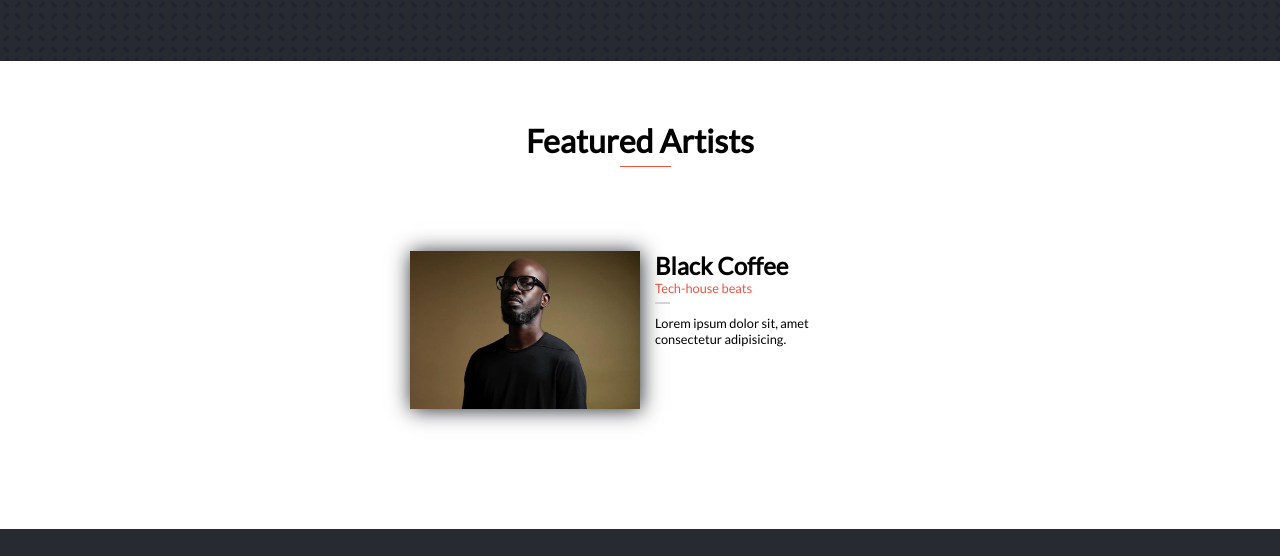
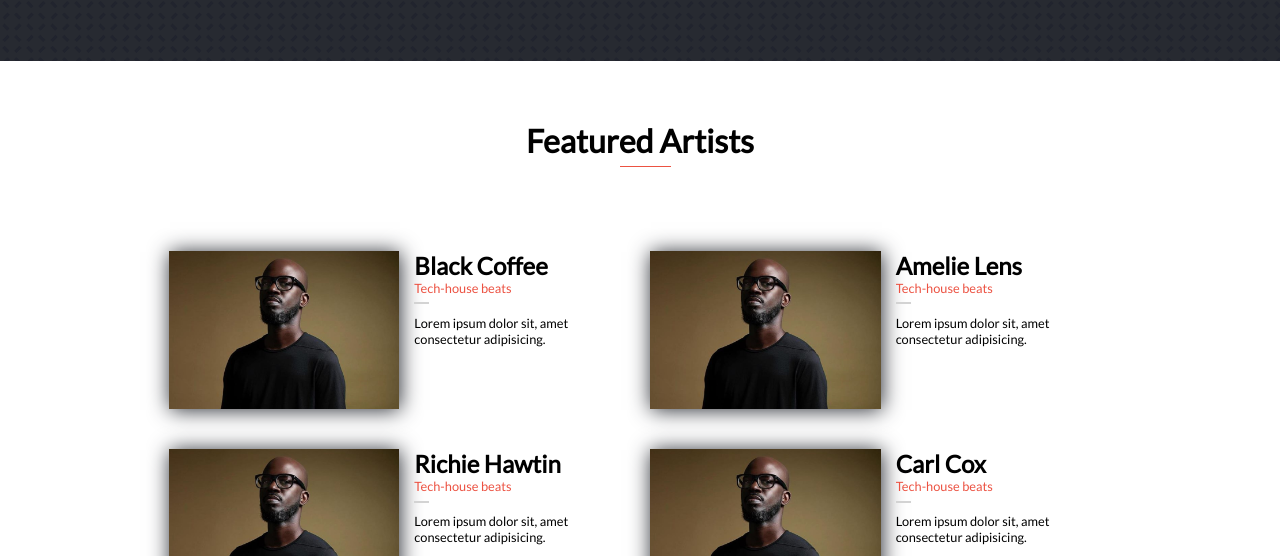
Before and after one commit to anagudelogu/capstone1-Black-Coffee, a website: page index.html in a window 1280 px wide. Shown: the part 1391-1947 px from the top of the page. Drawn offline with Linux system fonts and the light colour scheme.

Commit message:
Add dynamically each artist card to the home page.

```diff
--- a/index.html
+++ b/index.html
@@ -70,19 +70,11 @@
                 <button type='button' class="features__button">Buy your tickets now!</button>
             </div>
         </section>
-            <section class="artist__container">
-                <h2 class="artist__title section-title">Featured Artists</h2>
-                <div class="artist__cards">
-                    <article class="artist__card">
-                        <img src="./images/artist01-bc.png" alt="aa" class="artist__image">
-                        <div class="artist__info">
-                            <h3 class="artist__name">Black Coffee</h3>
-                            <p class="artist__style">Tech-house beats</p>
-                            <p class="artist__desc">Lorem ipsum dolor sit, amet consectetur adipisicing.</p>
-                        </div>
-                    </article>
-                </div>
-            </section>
+        <section class="artist__container">
+            <h2 class="artist__title section-title">Featured Artists</h2>
+            <div class="artist__cards">
+            </div>
+        </section>
         <section class="partner__container">
             <h2 class="partner__title section-title"> Partner</h2>
             <div class="partner__logos">
--- a/script.js
+++ b/script.js
@@ -21,3 +21,79 @@
 hamburger.addEventListener('click', toggleMenu);
 closeMenu.addEventListener('click', toggleMenu);
 menuLinks.forEach((link) => link.addEventListener('click', linkClicked));
+
+// Dynamically generate the artists cards.
+
+const artists = [
+    {
+        name: 'Black Coffee',
+        style: 'Tech-house beats',
+        desc: 'Lorem ipsum dolor sit, amet consectetur adipisicing.',
+        photo: ['./images/artist01-bc.png', 'Black Coffee photo']
+    },
+    {
+        name: 'Amelie Lens',
+        style: 'Tech-house beats',
+        desc: 'Lorem ipsum dolor sit, amet consectetur adipisicing.',
+        photo: ['./images/artist01-bc.png', 'Black Coffee photo']
+    },
+    {
+        name: 'Richie Hawtin',
+        style: 'Tech-house beats',
+        desc: 'Lorem ipsum dolor sit, amet consectetur adipisicing.',
+        photo: ['./images/artist01-bc.png', 'Black Coffee photo']
+    },
+    {
+        name: 'Carl Cox',
+        style: 'Tech-house beats',
+        desc: 'Lorem ipsum dolor sit, amet consectetur adipisicing.',
+        photo: ['./images/artist01-bc.png', 'Black Coffee photo']
+    },
+    {
+        name: 'Anastasia Kristen',
+        style: 'Tech-house beats',
+        desc: 'Lorem ipsum dolor sit, amet consectetur adipisicing.',
+        photo: ['./images/artist01-bc.png', 'Black Coffee photo']
+    },
+    {
+        name: 'Boris Brejcha',
+        style: 'Tech-house beats',
+        desc: 'Lorem ipsum dolor sit, amet consectetur adipisicing.',
+        photo: ['./images/artist01-bc.png', 'Black Coffee photo']
+    }
+]
+
+
+const cardsContainer = document.querySelector('.artist__cards');
+const article = document.createElement('article');
+const img = document.createElement('img');
+const div = document.createElement('div');
+const h3 = document.createElement('h3');
+const p = document.createElement('p');
+
+
+function createCard(artist){
+    const artistCard = article.cloneNode(true);
+    const artistPhoto = img.cloneNode(true);
+    const artistInfo = div.cloneNode(true);
+    const artistName = h3.cloneNode(true);
+    const artistStyle = p.cloneNode(true);
+    const artistDesc = p.cloneNode(true);
+
+    cardsContainer.append(artistCard);
+    artistCard.classList.add('artist__card');
+    artistCard.append(artistPhoto, artistInfo);
+    artistPhoto.classList.add('artist__image');
+    artistPhoto.src = artist.photo[0];
+    artistPhoto.setAttribute('alt', artist.photo[1]);
+    artistInfo.classList.add('artist__info');
+    artistInfo.append(artistName, artistStyle, artistDesc);
+    artistName.classList.add('artist__name');
+    artistName.innerText = artist.name;
+    artistStyle.classList.add('artist__style');
+    artistStyle.innerText = artist.style;
+    artistDesc.classList.add('artist__desc');
+    artistDesc.innerText = artist.desc;
+}
+
+artists.forEach(artist => createCard(artist));
--- a/styles.css
+++ b/styles.css
@@ -83,6 +83,7 @@
   width: 25px;
   margin: 20px 0 10px 20px;
   position: fixed;
+  z-index: 9;
 }
 
 .navbar__hamburger.active {
```
